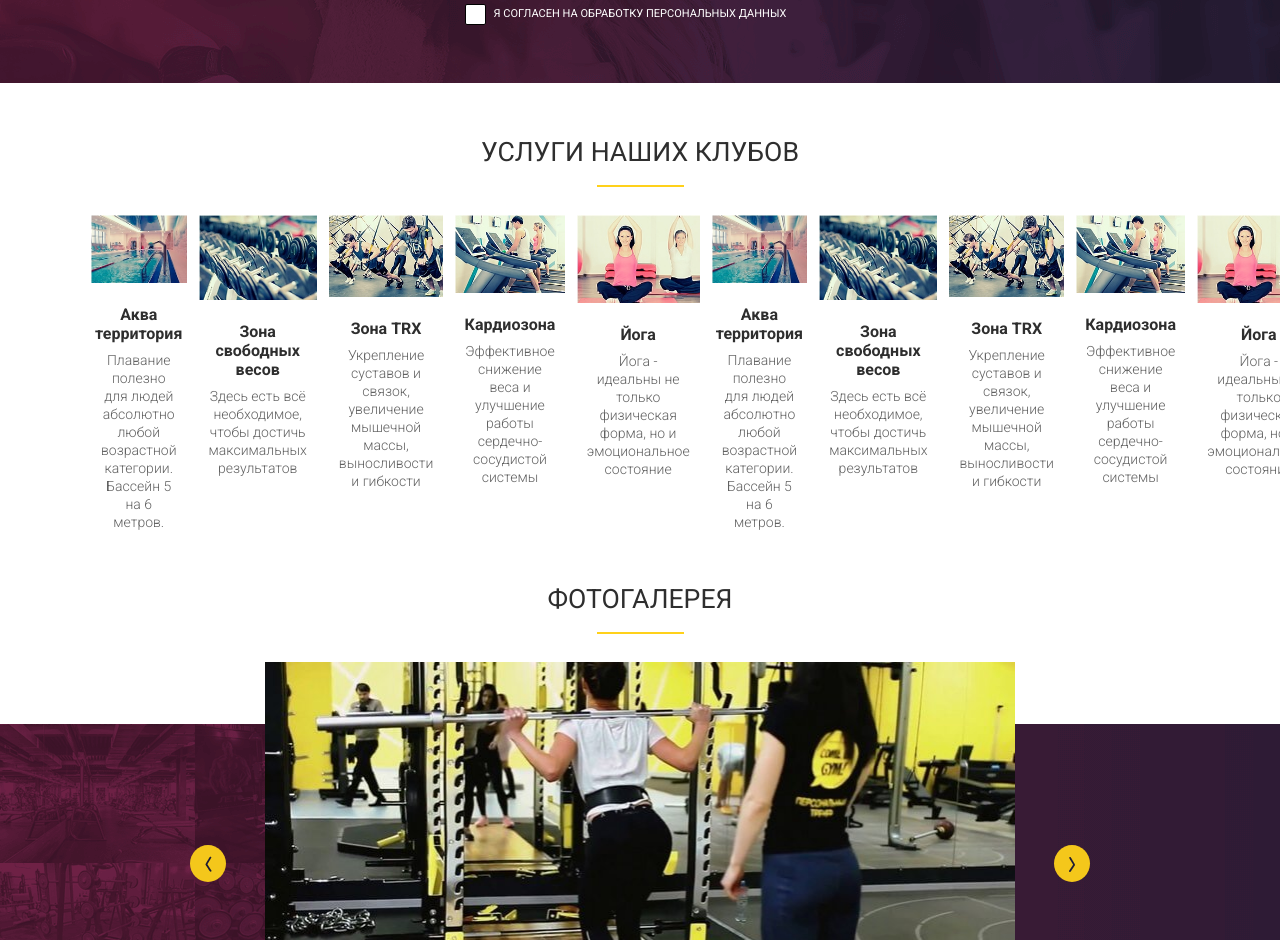
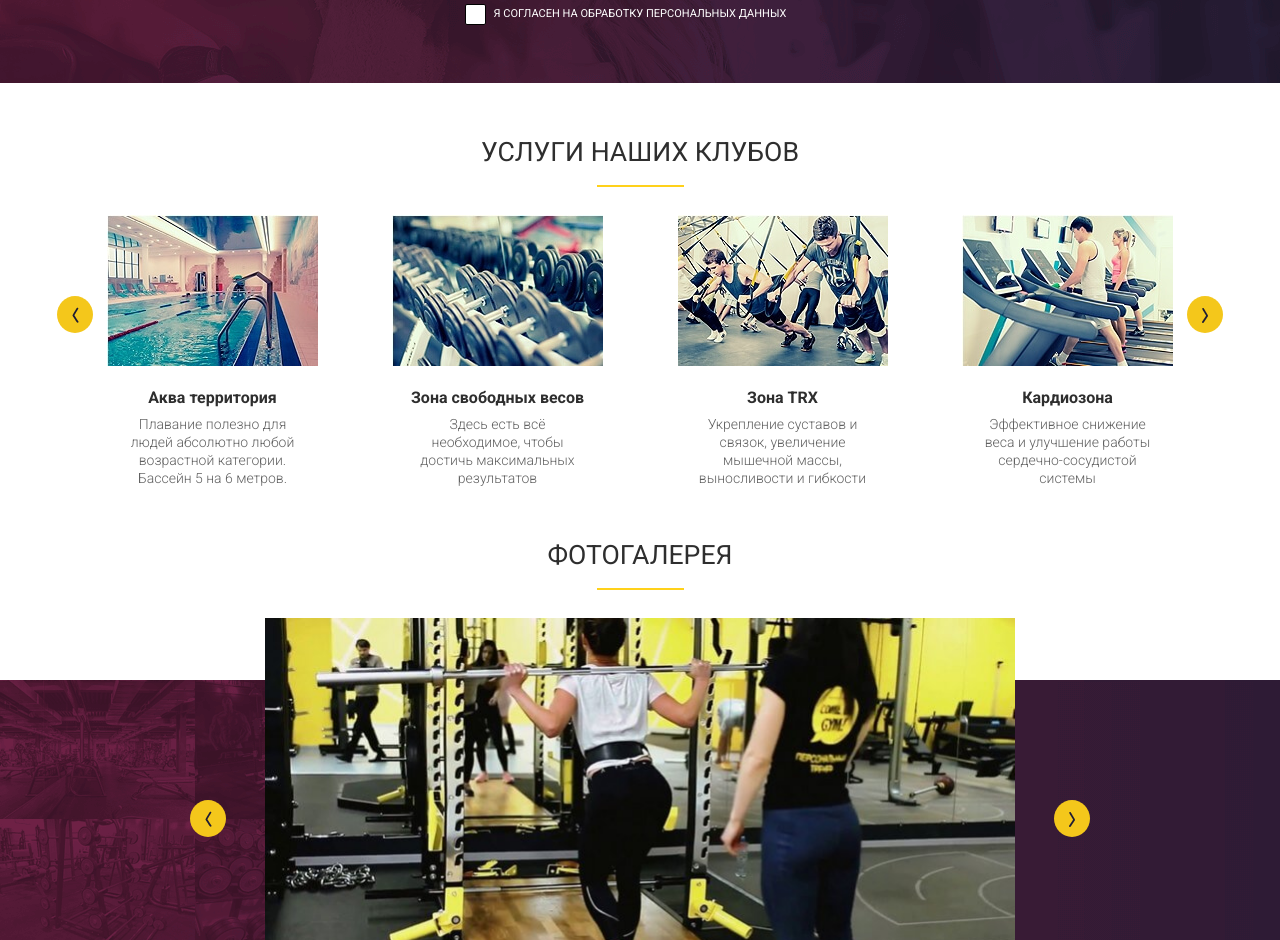
Before and after one commit to RomanBaukin/diplom_middle, a website built with webpack: page index.html in a window 1280 px wide. Shown: the part 1497-2437 px from the top of the page. Built offline with nearby package versions, Linux system fonts and the light colour scheme.

Commit message:
Слайдер карусель

```diff
--- a/index.html
+++ b/index.html
@@ -215,7 +215,7 @@
       </div>
     </section>
     <section id="services">
-      <div class="wrapper">
+      <div class="wrapper" id="services-wrapper">
         <h2>услуги наших клубов</h2>
         <div class="services-slider">
           <div class="slide">
@@ -268,6 +268,12 @@
             <h6>Йога</h6>
             <p>Йога - идеальны не только физическая форма, но и эмоциональное состояние</p>
           </div>
+        </div>
+        <div class="slider-arrow prev">
+          <span id="services-slider-arrow-left"><img src="images/arrow-left.png" alt="" /></span>
+        </div>
+        <div class="slider-arrow next">
+          <span id="services-slider-arrow-right"><img src="images/arrow-right.png" alt="" /></span>
         </div>
       </div>
     </section>
--- a/src/index.js
+++ b/src/index.js
@@ -7,6 +7,7 @@ import gift from './modules/gift';
 import calculator from './modules/calculator';
 import mainSlider from './modules/mainSlider';
 import gallerySlider from './modules/gallerySlider';
+import carousel from './modules/sliderCarousel';
 
 // Меню-бургер
 burgerMenu();
@@ -28,3 +29,6 @@ mainSlider();
 
 //Слайдер фотогаллереи
 gallerySlider();
+
+//Слайдер карусель
+carousel.init();
--- /dev/null
+++ b/src/modules/sliderCarousel.js
@@ -0,0 +1,183 @@
+'use strict';
+
+class SliderCarousel {
+  constructor({ main, wrap, next, prev, infinity = false, position = 0, slidesToShow = 3, responsive = [] }) {
+    if (!main || !wrap) {
+      console.warn('slider-carousel: Необходимо 2 свойства, "main" и "wrap"!');
+    }
+    this.main = document.querySelector(main);
+    this.wrap = document.querySelector(wrap);
+    this.slides = document.querySelector(wrap).children;
+    this.next = document.querySelector(next);
+    this.prev = document.querySelector(prev);
+    this.slidesToShow = slidesToShow;
+    this.options = {
+      position,
+      infinity,
+      widthSlide: Math.floor(100 / this.slidesToShow),
+      maxPosition: this.slides.length - this.slidesToShow,
+    };
+    this.responsive = responsive;
+  }
+
+  init() {
+    this.addGloClass();
+    this.addStyle();
+
+    if (this.prev && this.next) {
+      this.controlSlider();
+    } else {
+      this.addArrow();
+      this.controlSlider();
+    }
+
+    if (this.responsive) {
+      this.responseInit();
+    }
+  }
+
+  addGloClass() {
+    this.main.classList.add('glo-slider');
+    this.wrap.classList.add('glo-slider__wrap');
+    for (const item of this.slides) {
+      item.classList.add('glo-slider__item');
+    }
+  }
+
+  addStyle() {
+    let style = document.getElementById('sliderCarousel-style');
+
+    if (!style) {
+      style = document.createElement('style');
+      style.id = 'sliderCarousel-style';
+    }
+
+    style.textContent = `
+      .glo-slider {
+        overflow: hidden !important;
+      }
+      .glo-slider__wrap {
+        display: flex !important;
+        padding: 0 !important;
+        transition: transform 0.5s !important;
+        will-change: transform !important;
+      }
+      .glo-slider__item {
+        margin: 0 !important;
+        flex: 0 0 ${this.options.widthSlide}% !important;
+      }
+      .glo-slider__prev,
+      .glo-slider__next {
+        margin: 0 10px;
+        border: 20px solid transparent;
+        background: transparent;
+      }
+      .glo-slider__next {
+        border-left-color: #19b5fe;
+      }
+      .glo-slider__prev {
+        border-right-color: #19b5fe;
+      }
+
+      .glo-slider__prev:hover,
+      .glo-slider__next:hover,
+      .glo-slider__prev:focus,
+      .glo-slider__next:focus {
+        background: transparent;
+        outline: transparent;
+      }
+    `;
+    document.head.appendChild(style);
+  }
+
+  controlSlider() {
+    this.prev.addEventListener('click', this.prevSlider.bind(this));
+    this.next.addEventListener('click', this.nextSlider.bind(this));
+  }
+
+  prevSlider() {
+    if (this.options.infinity || this.options.position > 0) {
+      --this.options.position;
+      if (this.options.position < 0) {
+        this.options.position = this.options.maxPosition;
+      }
+      this.wrap.style.transform = `translateX(-${this.options.position * this.options.widthSlide}%)`;
+    }
+  }
+
+  nextSlider() {
+    if (this.options.infinity || this.options.position < this.options.maxPosition) {
+      ++this.options.position;
+      if (this.options.position > this.options.maxPosition) {
+        this.options.position = 0;
+      }
+      this.wrap.style.transform = `translateX(-${this.options.position * this.options.widthSlide}%)`;
+    }
+  }
+
+  addArrow() {
+    this.prev = document.createElement('button');
+    this.next = document.createElement('button');
+
+    this.prev.className = 'glo-slider__prev';
+    this.next.className = 'glo-slider__next';
+
+    this.main.appendChild(this.prev);
+    this.main.appendChild(this.next);
+  }
+
+  responseInit() {
+    const slidesToShowDefault = this.slidesToShow;
+    const allRespone = this.responsive.map((item) => item.breakpoint);
+    const maxResponse = Math.max(...allRespone);
+
+    const checkResponse = () => {
+      const widthWindow = document.documentElement.clientWidth;
+      if (widthWindow < maxResponse) {
+        for (let i = 0; i < allRespone.length; i++) {
+          if (widthWindow < allRespone[i]) {
+            this.slidesToShow = this.responsive[i].slideToShow;
+            this.options.widthSlide = Math.floor(100 / this.slidesToShow);
+            this.addStyle();
+          }
+        }
+      } else {
+        this.slidesToShow = slidesToShowDefault;
+        this.options.widthSlide = Math.floor(100 / this.slidesToShow);
+        this.addStyle();
+      }
+    };
+
+    checkResponse();
+
+    window.addEventListener('resize', checkResponse);
+  }
+}
+
+const options = {
+  main: '#services-wrapper',
+  wrap: '.services-slider',
+  next: '#services-slider-arrow-right',
+  prev: '#services-slider-arrow-left',
+  slidesToShow: 4,
+  infinity: true,
+
+  responsive: [
+    {
+      breakpoint: 1024,
+      slideToShow: 3,
+    },
+    {
+      breakpoint: 768,
+      slideToShow: 2,
+    },
+    {
+      breakpoint: 576,
+      slideToShow: 1,
+    },
+  ],
+};
+
+const carousel = new SliderCarousel(options);
+
+export default carousel;
```
Also changed, not shown: mozaika.html (+7 -1 lines), schelkovo.html (+7 -1 lines), css/style.min.css, dist/bundle.js.
